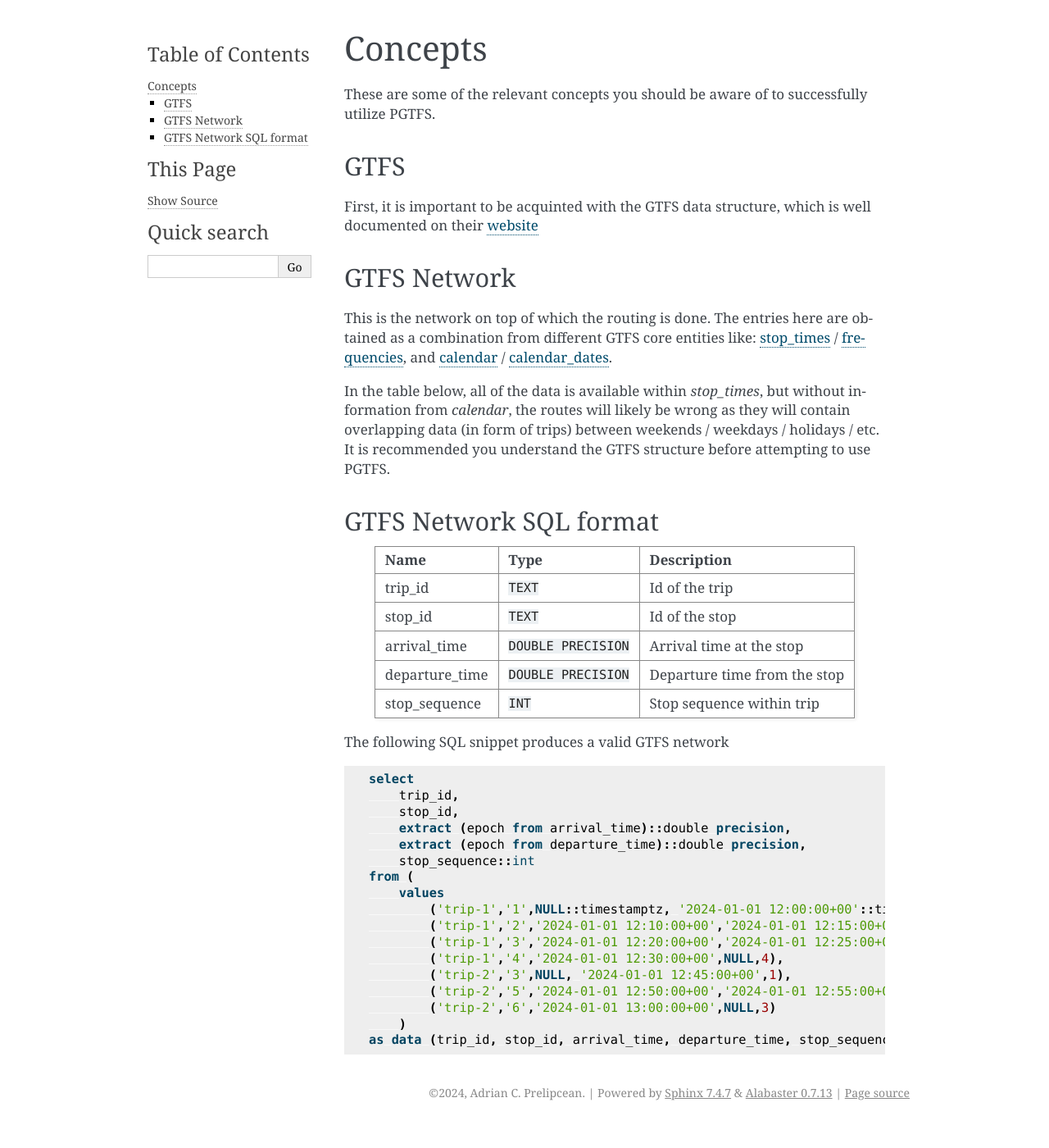
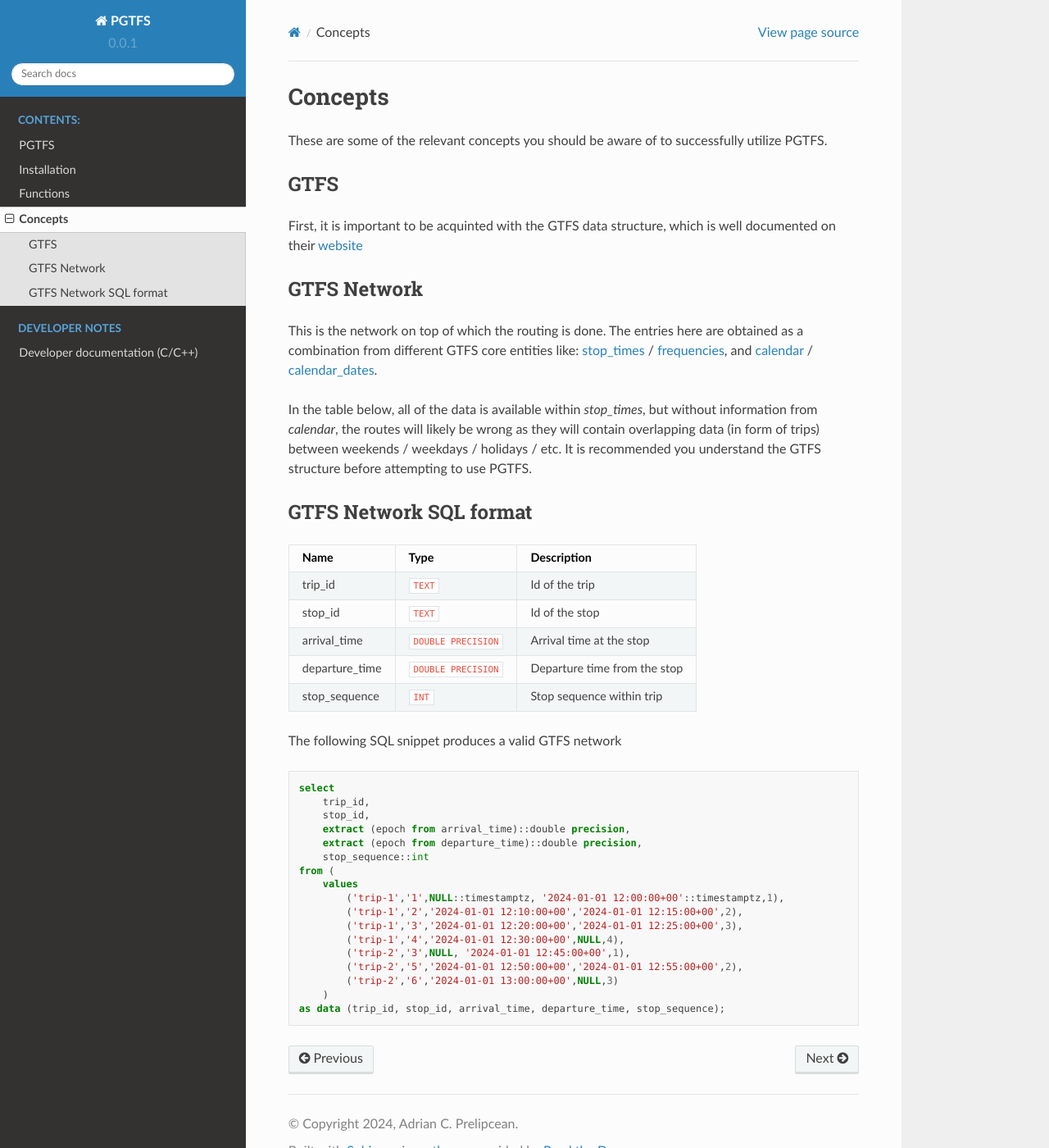
Before and after one commit to adrianprelipcean/pgtfs, a Sphinx documentation site: the page built from docs/src/pgtfs_concepts.rst, in a window 1280 px wide and 1400 px high. Shown: the whole window at 82% size. Built offline with Sphinx 7.4.7 and the Read the Docs theme 2.0.0, drawn with Linux system fonts in a browser that asks for light colours; some of the changed text lies outside the part shown.

Commit message:
feat: added breathe and Doxygen documentation capabilities

```diff
--- a/docs/conf.py
+++ b/docs/conf.py
@@ -23,10 +23,14 @@ extensions = []
 templates_path = ['_templates']
 exclude_patterns = ['_build', 'Thumbs.db', '.DS_Store']
 
-
+extensions = ['breathe', 'sphinx_rtd_theme' ]
 
 # -- Options for HTML output -------------------------------------------------
 # https://www.sphinx-doc.org/en/master/usage/configuration.html#options-for-html-output
 
-html_theme = 'alabaster'
+html_theme = 'sphinx_rtd_theme'
 html_static_path = ['_static']
+
+breathe_projects = {
+    "PGTFS": "doxygen/xml"
+}
--- a/docs/index.rst
+++ b/docs/index.rst
@@ -18,6 +18,10 @@ Welcome to PGTFS's documentation!
    :maxdepth: 2
    :caption: Contents:
 
+.. toctree::
+   src/doxygen
+   :caption: Developer Notes
+   :maxdepth: 2
 
 
 Indices and tables
--- /dev/null
+++ b/docs/src/doxygen.rst
@@ -0,0 +1,10 @@
+.. SPDX-FileCopyrightText: 2024 Adrian C. Prelipcean <adrianprelipceanc@gmail.com>
+..
+.. SPDX-License-Identifier: CC-BY-NC-SA-4.0
+
+Developer documentation (C/C++)
+================================
+
+
+.. doxygenindex::
+   :project: PGTFS
--- a/requirements.txt
+++ b/requirements.txt
@@ -1,7 +1,9 @@
-# SPDX-FileCopyrightText: © 2024 Adrian C. Prelipcean
+# SPDX-FileCopyrightText: 2024 Adrian C. Prelipcean <adrianprelipceanc@gmail.com>
 #
-# SPDX-License-Identifier: CC0-1.0
+# SPDX-License-Identifier: CC-BY-NC-SA-4.0
 
 sqlfluff
 reuse
 sphinx
+sphinx_rtd_theme
+breathe
```
Also changed, not shown: 3 other files.
